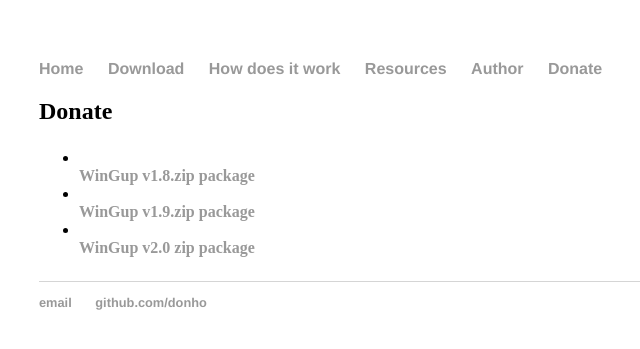
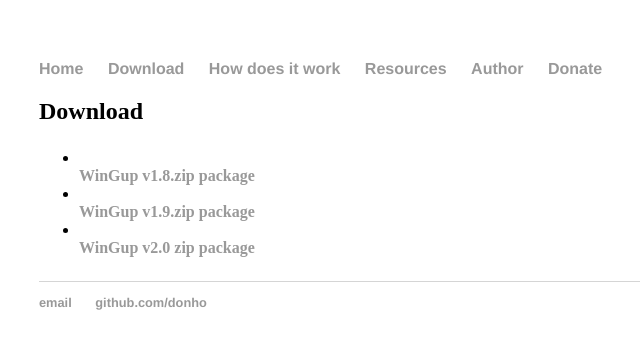
Before and after one commit to gupwin32/gupwin32.github.io, a Jekyll site: the page built from download/index.html, in a window 1280 px wide. Shown: the top 349 px of the page, without its empty margins (153-793 px from the left). Built offline with Jekyll 4.4.1, drawn with Linux system fonts in a browser that asks for light colours.

Commit message:
Update index.html

```diff
--- a/download/index.html
+++ b/download/index.html
@@ -3,7 +3,7 @@ layout: default
 title: Download
 ---
 <div class="blurb">
-<h2>Donate</h2>
+<h2>Download</h2>
 <p>
 <ul>
 <li><strong><a href="/donwnload/repository/wingup.v1.8.bin.zip"><br />WinGup v1.8.zip package</a></strong></li>
```
